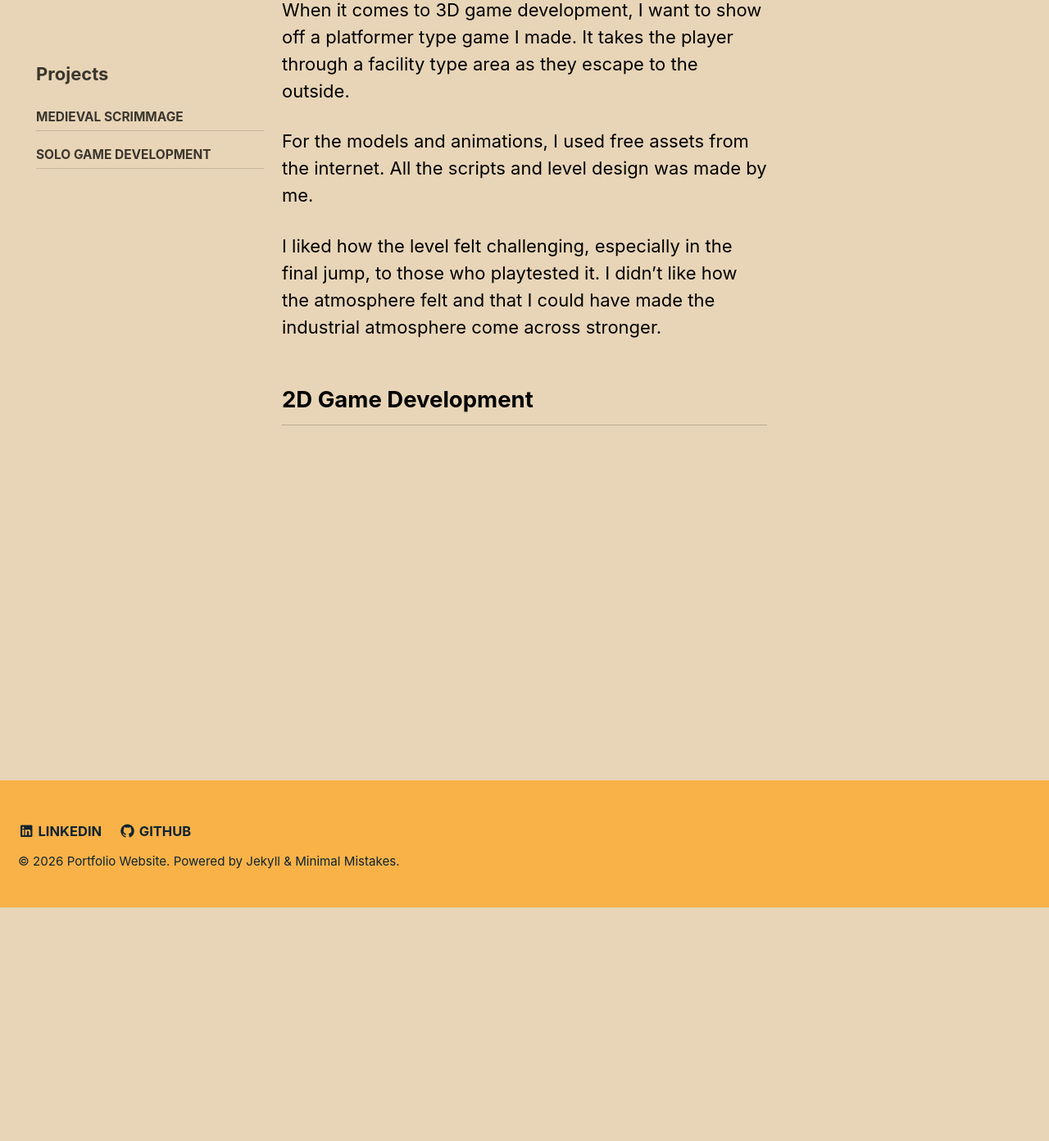
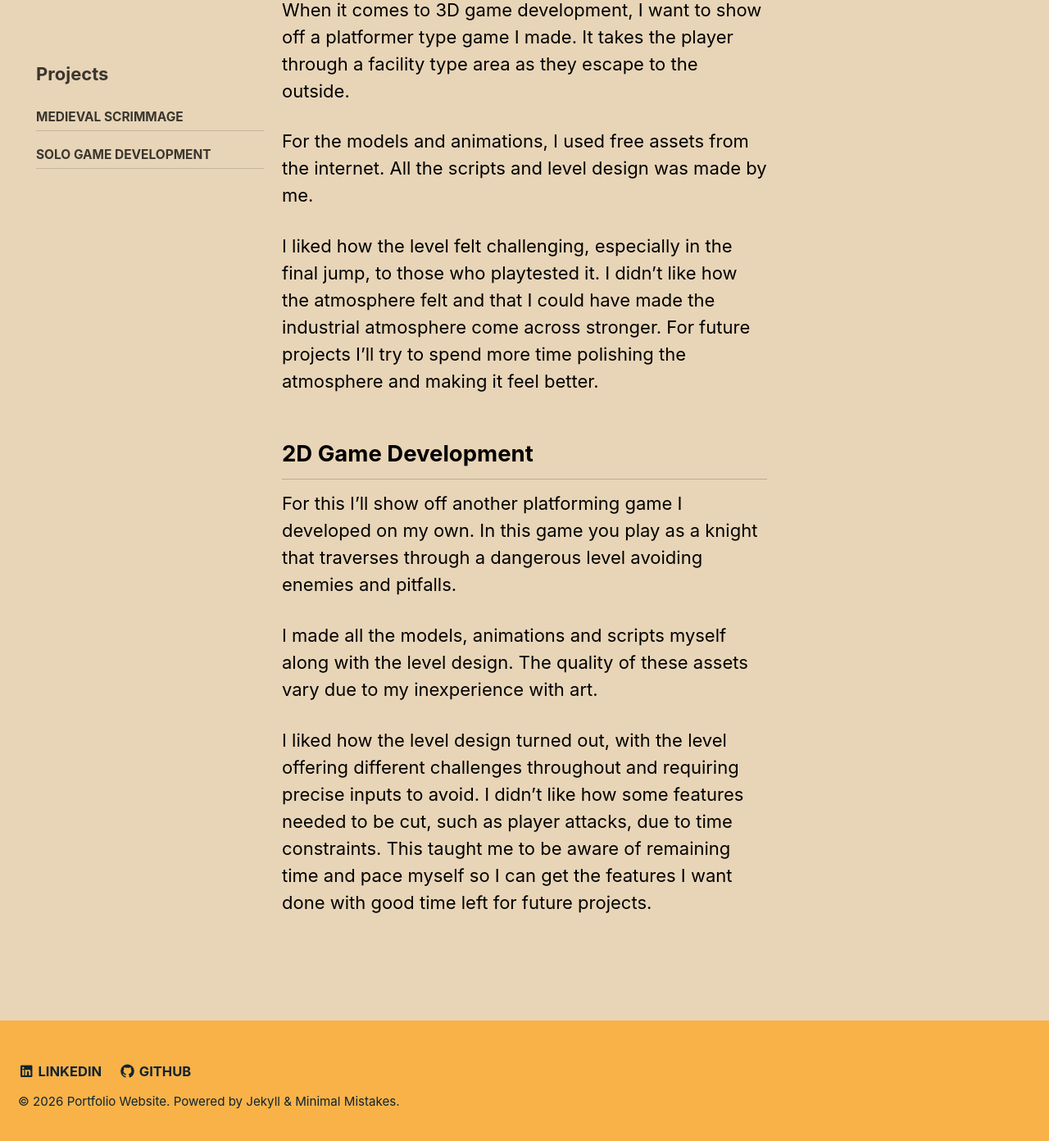
Before and after one commit to McDermott2527/McDermott2527.github.io, a Jekyll site: the page built from _pages/solo-game-dev.md, in a window 1280 px wide and 1400 px high, scrolled down 293 px. Shown: the top 1392 px of the window at 82% size. Built offline with Jekyll 4.4.1, drawn with Linux system fonts in a browser that asks for light colours.

Commit message:
Expand solo game development reflections
Added reflections on 2D game development and challenges faced.

```diff
--- a/_pages/solo-game-dev.md
+++ b/_pages/solo-game-dev.md
@@ -16,5 +16,15 @@ All the scripts and level design was made by me.
 
 I liked how the level felt challenging, especially in the final jump, to those who playtested it.
 I didn't like how the atmosphere felt and that I could have made the industrial atmosphere come across stronger.
+For future projects I'll try to spend more time polishing the atmosphere and making it feel better.
 
 ## 2D Game Development
+For this I'll show off another platforming game I developed on my own.
+In this game you play as a knight that traverses through a dangerous level avoiding enemies and pitfalls.
+
+I made all the models, animations and scripts myself along with the level design.
+The quality of these assets vary due to my inexperience with art.
+
+I liked how the level design turned out, with the level offering different challenges throughout and requiring precise inputs to avoid.
+I didn't like how some features needed to be cut, such as player attacks, due to time constraints.
+This taught me to be aware of remaining time and pace myself so I can get the features I want done with good time left for future projects.
```
